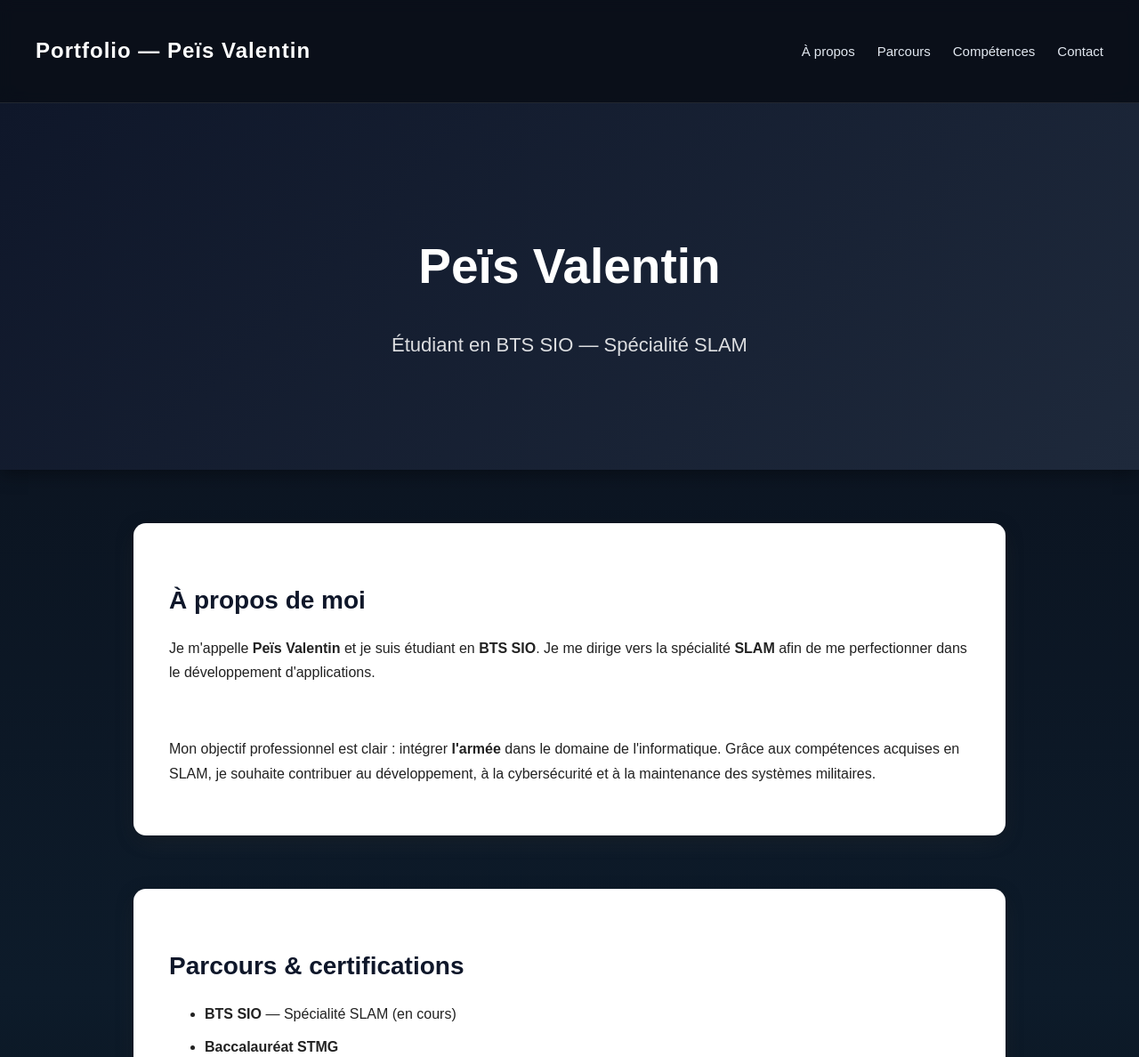
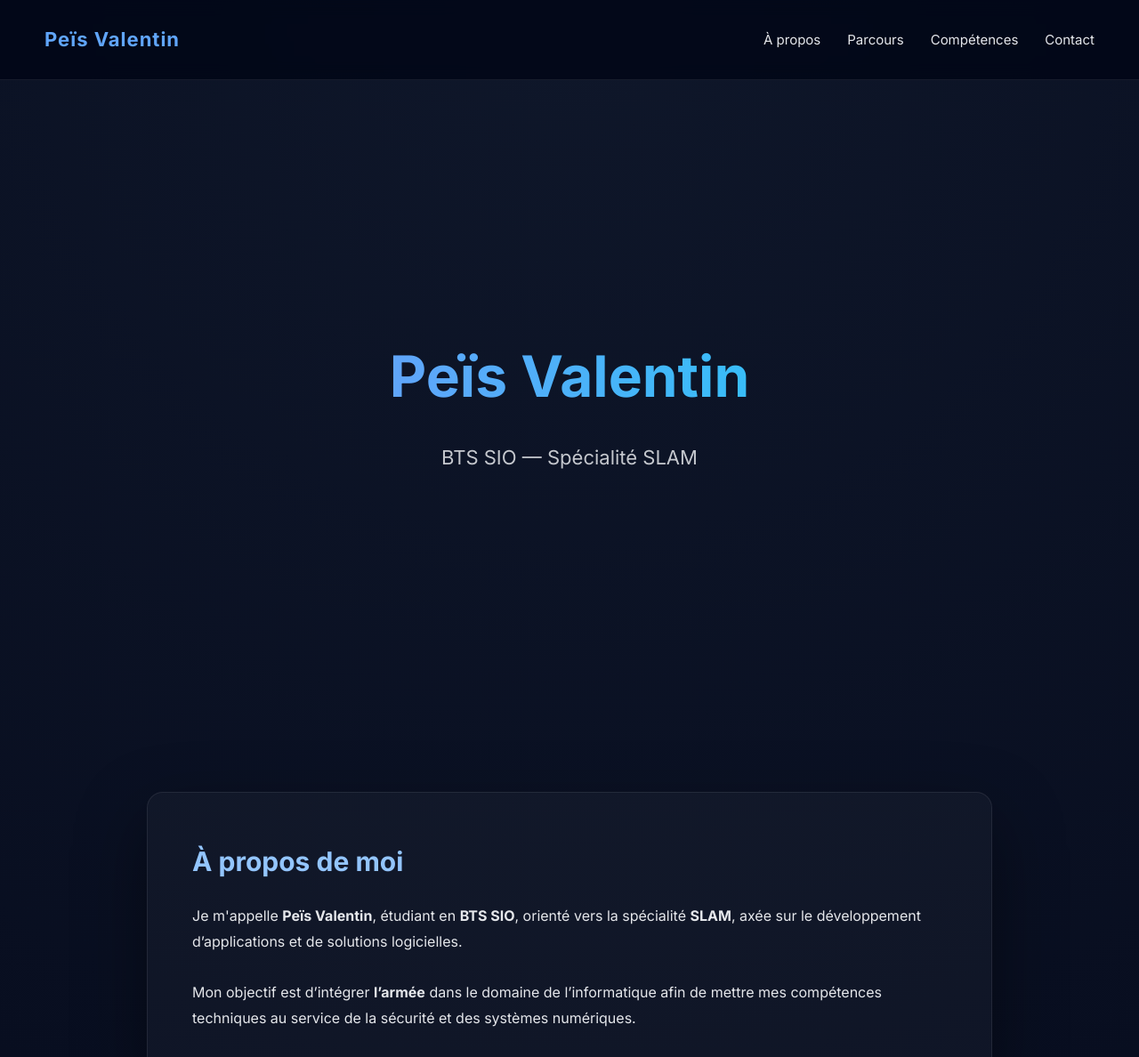
Before and after one commit to peisvalentin/peisvalentin.github.io, a plain HTML site: page index.html in a window 1280 px wide. Shown: the top 1188 px of the page at 89% size. Drawn offline with Linux system fonts and the light colour scheme.

Commit message:
Update index.html

```diff
--- a/index.html
+++ b/index.html
@@ -1,52 +1,60 @@
 <!DOCTYPE html>
 <html lang="fr">
 <head>
-    <meta charset="UTF-8" />
-    <meta name="viewport" content="width=device-width, initial-scale=1.0" />
+    <meta charset="UTF-8">
+    <meta name="viewport" content="width=device-width, initial-scale=1.0">
     <title>Portfolio – Peïs Valentin</title>
 
+    <!-- Police moderne -->
+    <link href="https://fonts.googleapis.com/css2?family=Inter:wght@300;400;600;700&display=swap" rel="stylesheet">
+
     <style>
-        body {
-            font-family: Arial, sans-serif;
+        * {
             margin: 0;
-            background: linear-gradient(180deg, #0a0f1a, #0d1b2a, #000000);
-            color: #f1f5f9;
-            line-height: 1.7;
+            padding: 0;
+            box-sizing: border-box;
+            scroll-behavior: smooth;
         }
 
-        /* ---------- NAVIGATION ---------- */
+        body {
+            font-family: 'Inter', sans-serif;
+            background: radial-gradient(circle at top, #0f172a, #020617);
+            color: #e5e7eb;
+            line-height: 1.8;
+        }
+
+        /* ---------- NAV ---------- */
         nav {
-            background: rgba(10, 15, 26, 0.8);
-            backdrop-filter: blur(8px);
-            border-bottom: 1px solid rgba(255,255,255,0.1);
-            padding: 18px 40px;
+            position: sticky;
+            top: 0;
+            z-index: 100;
+            background: rgba(2, 6, 23, 0.85);
+            backdrop-filter: blur(10px);
+            border-bottom: 1px solid rgba(255,255,255,0.08);
+            padding: 18px 50px;
             display: flex;
             justify-content: space-between;
             align-items: center;
-            color: white;
-            position: sticky;
-            top: 0;
-            z-index: 10;
         }
 
         nav .logo {
-            font-size: 24px;
-            font-weight: bold;
+            font-size: 22px;
+            font-weight: 700;
             letter-spacing: 1px;
+            color: #60a5fa;
         }
 
         nav ul {
             list-style: none;
             display: flex;
-            gap: 25px;
+            gap: 30px;
         }
 
         nav ul li a {
-            color: #e2e8f0;
+            color: #e5e7eb;
             text-decoration: none;
-            font-weight: 500;
             font-size: 15px;
-            transition: 0.3s;
+            transition: color 0.3s;
         }
 
         nav ul li a:hover {
@@ -55,16 +63,22 @@
 
         /* ---------- HEADER ---------- */
         header {
-            background: linear-gradient(135deg, #0f172a, #1e293b);
-            color: white;
+            min-height: 90vh;
+            display: flex;
+            flex-direction: column;
+            justify-content: center;
+            align-items: center;
             text-align: center;
-            padding: 100px 20px;
-            box-shadow: 0 4px 20px rgba(0,0,0,0.4);
+            padding: 0 20px;
         }
 
         header h1 {
-            font-size: 55px;
-            margin-bottom: 10px;
+            font-size: 64px;
+            font-weight: 700;
+            margin-bottom: 15px;
+            background: linear-gradient(90deg, #60a5fa, #38bdf8);
+            -webkit-background-clip: text;
+            color: transparent;
         }
 
         header p {
@@ -74,51 +88,79 @@
 
         /* ---------- SECTIONS ---------- */
         section {
-            max-width: 900px;
-            margin: 60px auto;
-            background: #ffffff;
-            color: #222;
-            padding: 40px;
-            border-radius: 14px;
-            box-shadow: 0 10px 30px rgba(255,255,255,0.05), 0 6px 20px rgba(0,0,0,0.3);
+            max-width: 950px;
+            margin: 80px auto;
+            background: rgba(255,255,255,0.03);
+            padding: 50px;
+            border-radius: 18px;
+            border: 1px solid rgba(255,255,255,0.08);
+            box-shadow: 0 30px 80px rgba(0,0,0,0.4);
+            animation: fadeUp 0.8s ease forwards;
         }
 
         h2 {
-            color: #0f172a;
-            font-size: 28px;
-            margin-bottom: 15px;
+            font-size: 30px;
+            margin-bottom: 20px;
+            color: #93c5fd;
         }
 
         ul li {
-            margin: 10px 0;
+            margin: 12px 0;
+        }
+
+        /* ---------- SKILLS ---------- */
+        .skills {
+            display: flex;
+            flex-wrap: wrap;
+            gap: 12px;
+            margin-top: 20px;
         }
 
         .skills span {
-            display: inline-block;
-            background: #e2e8f0;
-            padding: 10px 16px;
-            border-radius: 8px;
-            margin: 7px;
-            font-size: 15px;
-            font-weight: 500;
+            background: linear-gradient(135deg, #1e293b, #0f172a);
+            padding: 10px 18px;
+            border-radius: 999px;
+            font-size: 14px;
+            border: 1px solid rgba(255,255,255,0.1);
+            transition: transform 0.3s, box-shadow 0.3s;
+        }
+
+        .skills span:hover {
+            transform: translateY(-3px);
+            box-shadow: 0 10px 25px rgba(96,165,250,0.3);
+        }
+
+        /* ---------- CONTACT ---------- */
+        #contact p {
+            font-size: 18px;
+            margin-top: 10px;
         }
 
         /* ---------- FOOTER ---------- */
         footer {
             text-align: center;
-            padding: 30px;
-            background: #0a0f1a;
+            padding: 35px;
             color: #94a3b8;
-            margin-top: 60px;
-            border-top: 1px solid rgba(255,255,255,0.1);
+            border-top: 1px solid rgba(255,255,255,0.08);
+        }
+
+        /* ---------- ANIMATION ---------- */
+        @keyframes fadeUp {
+            from {
+                opacity: 0;
+                transform: translateY(40px);
+            }
+            to {
+                opacity: 1;
+                transform: translateY(0);
+            }
         }
     </style>
 </head>
 <body>
 
-<!-- --------- NAVIGATION ---------- -->
 <nav>
-    <div class="logo">Portfolio — Peïs Valentin</div>
+    <div class="logo">Peïs Valentin</div>
     <ul>
         <li><a href="#about">À propos</a></li>
         <li><a href="#parcours">Parcours</a></li>
@@ -127,73 +169,56 @@
     </ul>
 </nav>
 
-<!-- --------- HEADER ---------- -->
 <header>
     <h1>Peïs Valentin</h1>
-    <p>Étudiant en BTS SIO — Spécialité SLAM</p>
+    <p>BTS SIO — Spécialité SLAM</p>
 </header>
 
-<!-- --------- À PROPOS ---------- -->
 <section id="about">
     <h2>À propos de moi</h2>
     <p>
-        Je m'appelle <strong>Peïs Valentin</strong> et je suis étudiant en <strong>BTS SIO</strong>.
-        Je me dirige vers la spécialité <strong>SLAM</strong> afin de me perfectionner dans le développement d'applications.
+        Je m'appelle <strong>Peïs Valentin</strong>, étudiant en <strong>BTS SIO</strong>, orienté vers
+        la spécialité <strong>SLAM</strong>, axée sur le développement d’applications et de solutions logicielles.
     </p>
-
     <br>
-
     <p>
-        Mon objectif professionnel est clair : intégrer <strong>l'armée</strong> dans le domaine de l'informatique.
-        Grâce aux compétences acquises en SLAM, je souhaite contribuer au développement, à la cybersécurité
-        et à la maintenance des systèmes militaires.
+        Mon objectif est d’intégrer <strong>l’armée</strong> dans le domaine de l’informatique afin de
+        mettre mes compétences techniques au service de la sécurité et des systèmes numériques.
     </p>
 </section>
 
-<!-- --------- PARCOURS ---------- -->
 <section id="parcours">
     <h2>Parcours & certifications</h2>
-
     <ul>
-        <li><strong>BTS SIO</strong> — Spécialité SLAM (en cours)</li>
-        <li><strong>Baccalauréat STMG</strong></li>
-        <li><strong>Brevet des Collèges</strong></li>
-        <li><strong>Certification PIX</strong></li>
+        <li>BTS SIO — Spécialité SLAM (en cours)</li>
+        <li>Baccalauréat STMG</li>
+        <li>Brevet des collèges</li>
+        <li>Certification PIX</li>
     </ul>
 </section>
 
-<!-- --------- COMPÉTENCES ---------- -->
 <section id="skills">
     <h2>Compétences SLAM</h2>
-
-    <p>Voici plusieurs compétences acquises ou en cours d'acquisition :</p>
-
     <div class="skills">
-        <span>Développement Web (HTML, CSS, JavaScript, PHP)</span>
-        <span>Base de données (SQL, MySQL)</span>
-        <span>Sécurité et tests applicatifs</span>
-
-        <!-- Compétences supplémentaires -->
+        <span>HTML / CSS / JavaScript</span>
+        <span>PHP</span>
+        <span>SQL / MySQL</span>
+        <span>Développement Full-Stack</span>
         <span>Analyse des besoins</span>
         <span>Conception UML</span>
-        <span>Développement Full-Stack</span>
         <span>Git / GitHub</span>
-        <span>Architecture logicielle</span>
-        <span>Maintenance applicative</span>
+        <span>Sécurité applicative</span>
+        <span>Maintenance logicielle</span>
     </div>
 </section>
 
-<!-- --------- CONTACT ---------- -->
 <section id="contact">
     <h2>Contact</h2>
-
-    <p>📩 Email :</p>
-    <p><strong>peisvalentin@gmail.com</strong></p>
+    <p>📩 peisvalentin@gmail.com</p>
 </section>
 
-<!-- --------- FOOTER ---------- -->
 <footer>
-    Portfolio de Peïs Valentin — 2025
+    © 2025 — Portfolio de Peïs Valentin
 </footer>
 
 </body>
```
